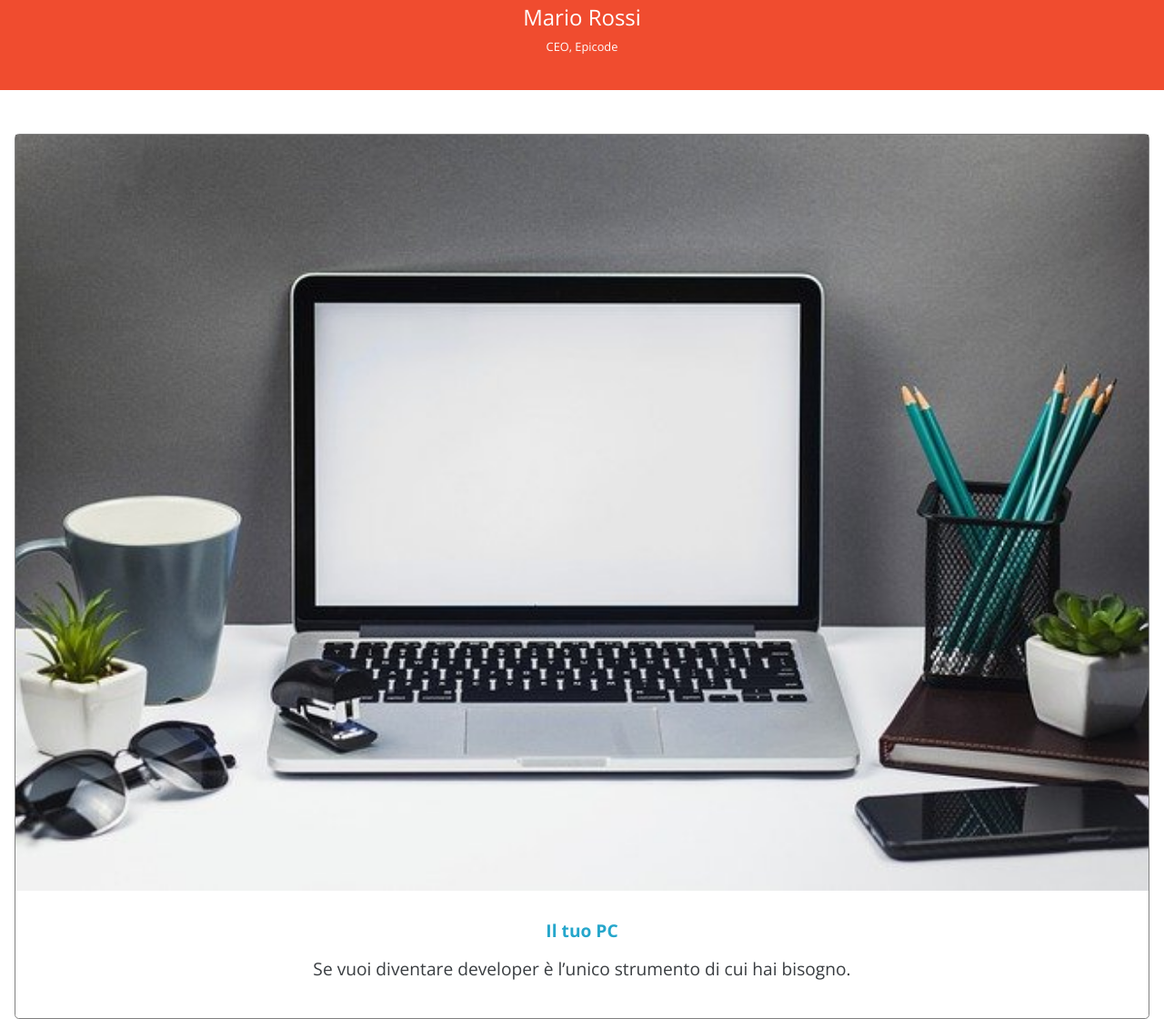
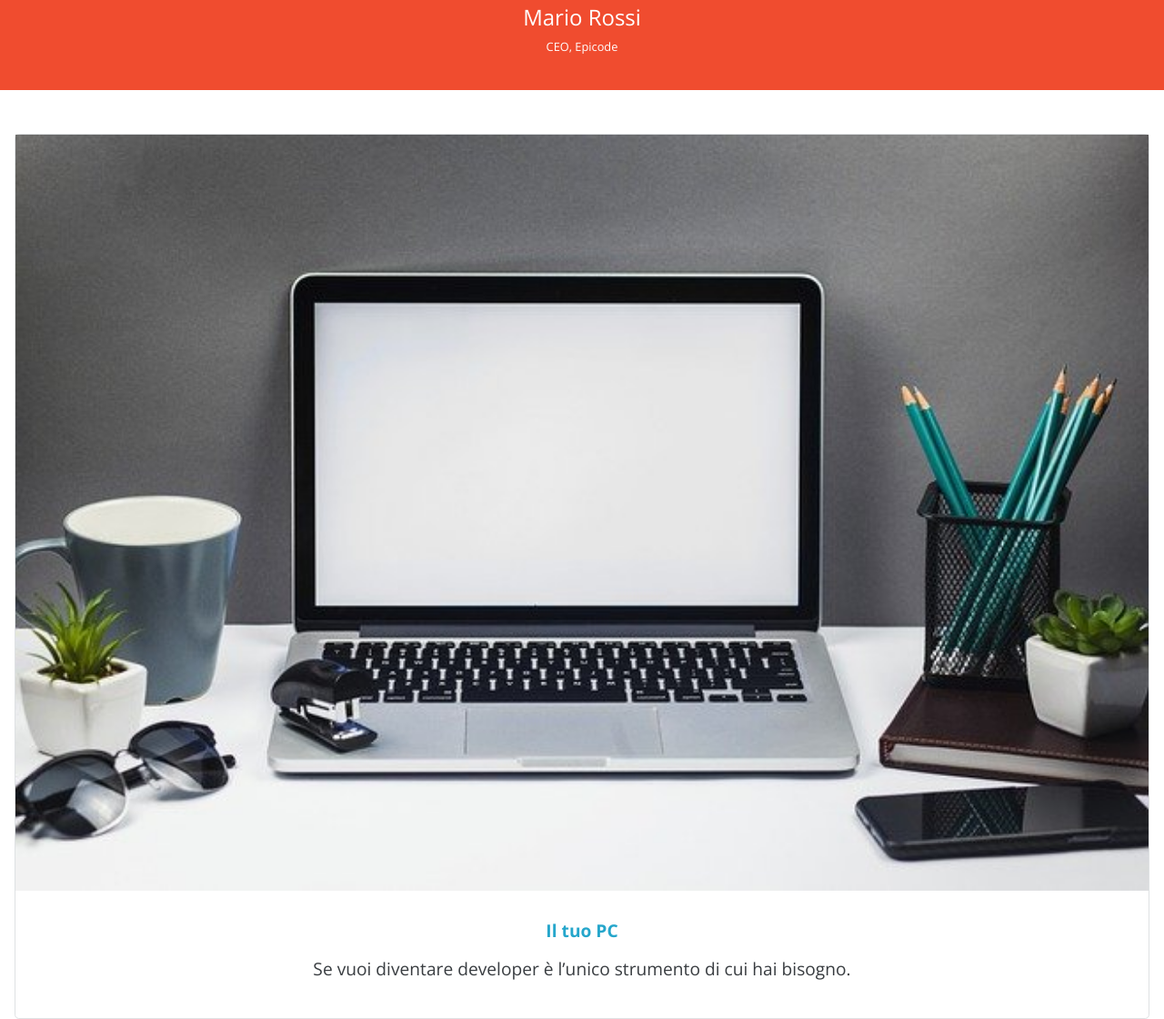
Before and after one commit to tave8/epicode-exercise-U1-W1-D5, a plain HTML site: page index.html in a window 1280 px wide. Shown: the part 1418-2538 px from the top of the page at 91% size. Drawn offline with nearby package versions, Linux system fonts and the light colour scheme.

Commit message:
v2.0 done

```diff
--- a/Esercizio/css/style.css
+++ b/Esercizio/css/style.css
@@ -164,7 +164,7 @@ main .features {
 
 main .features .feature-card {
   text-align: center;
-  border: 1px solid gray;
+  border: 1px solid #dee1e3;
   border-radius: 0.3rem;
 }
 
```
